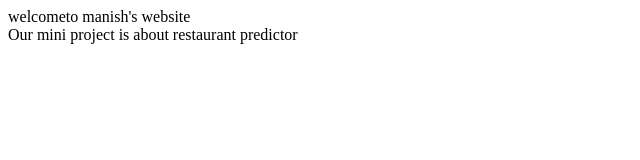
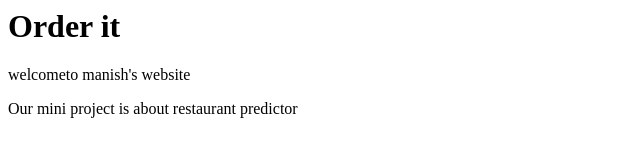
Before and after one commit to Manish4568/Manish4568.github.io, a plain HTML site: page index.html in a window 1280 px wide. Shown: the whole page, without its empty margins (0-640 px from the left). Drawn offline with Linux system fonts and the light colour scheme.

Commit message:
Update index.html

```diff
--- a/index.html
+++ b/index.html
@@ -1,2 +1,3 @@
-welcometo manish's website<br>
-Our mini project is about restaurant predictor
+<h1> Order it </h1>
+<p> welcometo manish's website </p>
+<p> Our mini project is about restaurant predictor </p>
```
